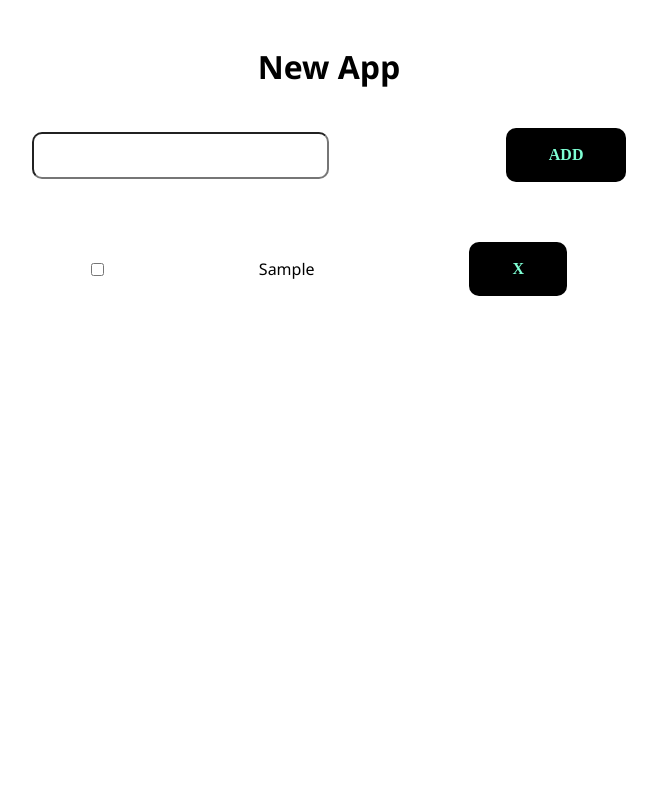
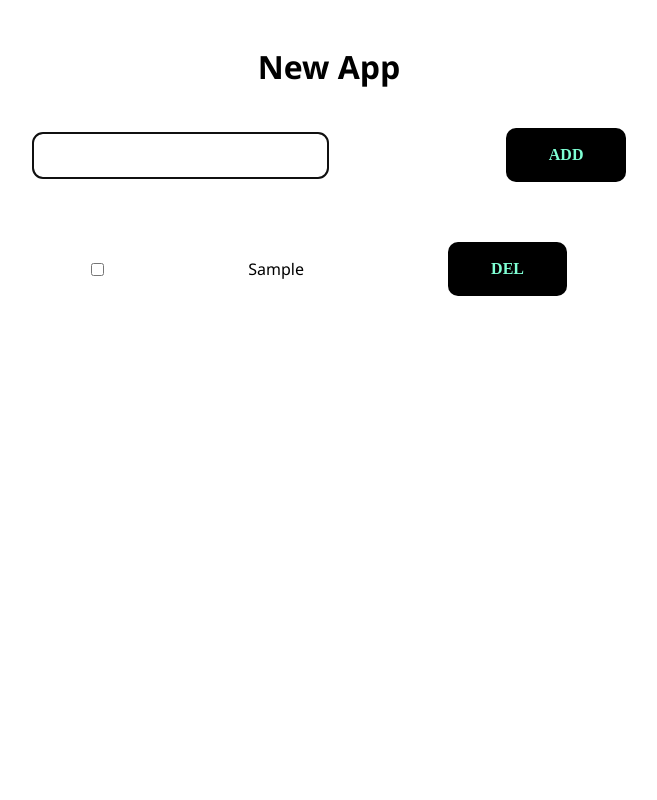
Before and after one commit to Aleksey6453/Todo-tests, a React (Create React App) app: page / in a window 1280 px wide. Both pictures are taken after typing "Sample" into the empty fields and a click on the button "ADD". Shown: the top 800 px of the page, without its empty margins (311-968 px from the left). Built offline with nearby package versions, Linux system fonts and the light colour scheme.

Commit message:
add remove & toggle

```diff
--- a/src/components/NewToDo/NewApp.jsx
+++ b/src/components/NewToDo/NewApp.jsx
@@ -9,7 +9,7 @@ const NewApp = () => {
     const funcAdd = () => {
         if (value){
            setTodos([...todos,{
-            id:Date.now,
+            id: Date.now(),
             title: value,
             comlete: false
            }])
@@ -18,15 +18,21 @@ const NewApp = () => {
         }
 
     const funcDelTodo = (id) => {
-      // setTodos(todos.filter(todo => todo.id !== id))
+      setTodos(todos.filter(todo => todo.id !== id))
 
-      const updateTodosArr = [... todos]
-      updateTodosArr.splice(id, 1)
-      setTodos(updateTodosArr)
     }
 
-    const funcToggleTodo = () => {
+    const funcToggleTodo = (id) => {
+      setTodos(todos.map(todo=>{
+        if (todo.id !== id) return todo;
 
+        console.log(todo.id)
+
+        return {
+          ...todo,
+          comlete: !todo.comlete
+        }
+      }))
     }
 
 
--- a/src/components/NewToDo/newComponents/NewForm.jsx
+++ b/src/components/NewToDo/newComponents/NewForm.jsx
@@ -6,7 +6,7 @@ const NewForm = ({value, setValue, funcAdd}) => {
 
     React.useEffect(() => {
       if (inputRef.current)  inputRef.current.focus()
-    }, [setValue])
+    })
 
     const handleKeyDown = (e) => {
       if (e.key === 'Enter')  funcAdd()
--- a/src/components/NewToDo/newComponents/NewTodoItem.jsx
+++ b/src/components/NewToDo/newComponents/NewTodoItem.jsx
@@ -6,7 +6,7 @@ const NewTodoItem = ({id, title, complete, funcDelTodo, funcToggleTodo}) => {
     <div className='gorizont2'>
       <input type="checkbox" checked={complete} onChange={() => {funcToggleTodo(id)}} />
       {title}
-      <button className='btn' onClick={() => {funcDelTodo(id)}}>x</button>
+      <button className='btn' onClick={() => {funcDelTodo(id)}}>Del</button>
     </div>
   )
 }
--- a/src/components/NewToDo/newComponents/NewTodoList.jsx
+++ b/src/components/NewToDo/newComponents/NewTodoList.jsx
@@ -5,7 +5,7 @@ const NewTodoList = ({funcDelTodo, funcToggleTodo, items}) => {
   return (
     <div className='list'>
       {
-        items.map(todo => <NewTodoItem key={todo.id}
+        items.map((todo) => <NewTodoItem key={todo.id}
                                         funcToggleTodo={funcToggleTodo}
                                         funcDelTodo={funcDelTodo}
                                         {...todo} />)
```
